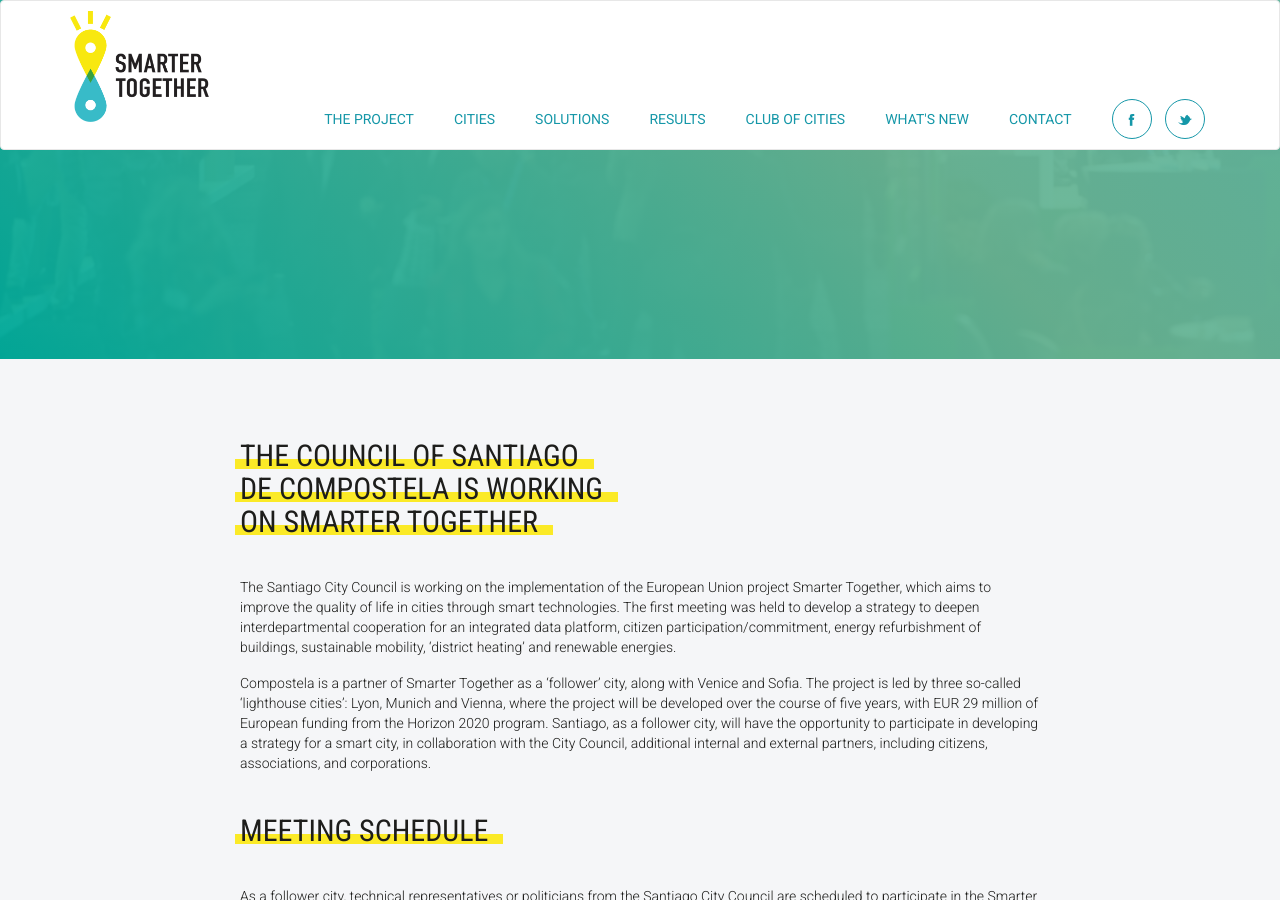
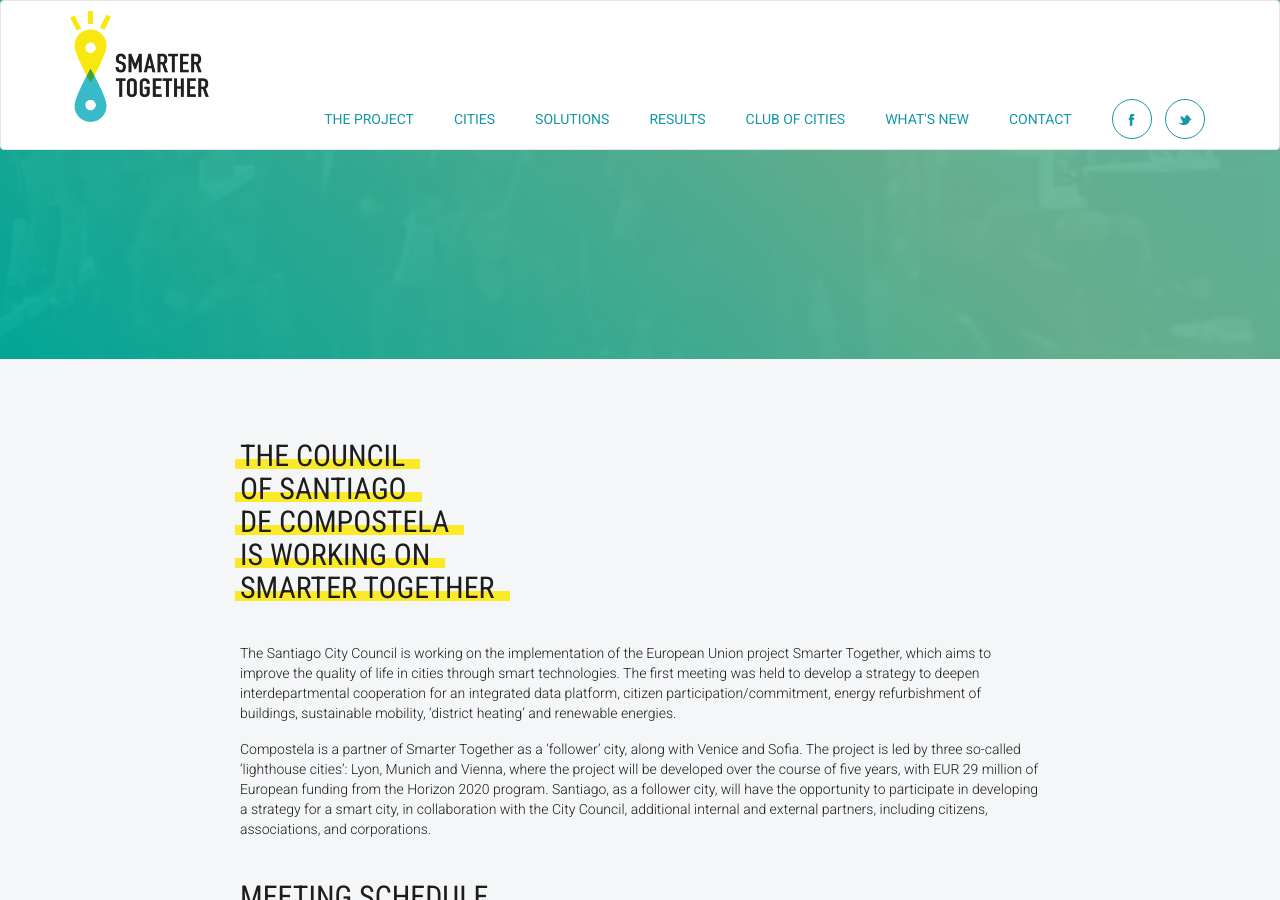
Before and after one commit to frontcraft/smarttogether, a Jekyll site: the page built from _news/2017-04-04-the-council-of-santiago-de-compostela-is-working-on-smarter-together.md, in a window 1280 px wide and 900 px high, scrolled down 719 px. Built offline with Jekyll 4.4.1, drawn with Linux system fonts in a browser that asks for light colours; nearby versions of some CDN libraries.

Commit message:
news changes

```diff
--- a/_news/2017-04-04-the-council-of-santiago-de-compostela-is-working-on-smarter-together.md
+++ b/_news/2017-04-04-the-council-of-santiago-de-compostela-is-working-on-smarter-together.md
@@ -6,9 +6,11 @@ imageurl: images/news/big_img_6587.jpg
 ---
 
 <div class="multiline">
-<h2><span class="ornament-news">The Council of Santiago</span></h2>
-<h2><span class="ornament-news">de Compostela is working</span></h2>
-<h2><span class="ornament-news">on Smarter Together</span></h2>
+<h2><span class="ornament-news">The Council</span></h2>
+<h2><span class="ornament-news">of Santiago</span></h2>
+<h2><span class="ornament-news">de Compostela</span></h2>
+<h2><span class="ornament-news">is working on</span></h2>
+<h2><span class="ornament-news">Smarter Together</span></h2>
 </div>
 
 The Santiago City Council is working on the implementation of the European Union project Smarter Together, which aims to improve the quality of life in cities through smart technologies. The first meeting was held to develop a strategy to deepen interdepartmental cooperation for an integrated data platform, citizen participation/commitment, energy refurbishment of buildings, sustainable mobility, ‘district heating’ and renewable energies.
```
Also changed, not shown: _news/2016-10-11-smarter-together-at-smart-city-expo-in-barcelona.md (+5 -3 lines), _news/2017-04-04-MunichLampPosts.md (+3 -3 lines), _news/2017-04-04-two-IVECO-E-Transporters-for-Postal-Service-in-Simmering.md (+3 -2 lines).
